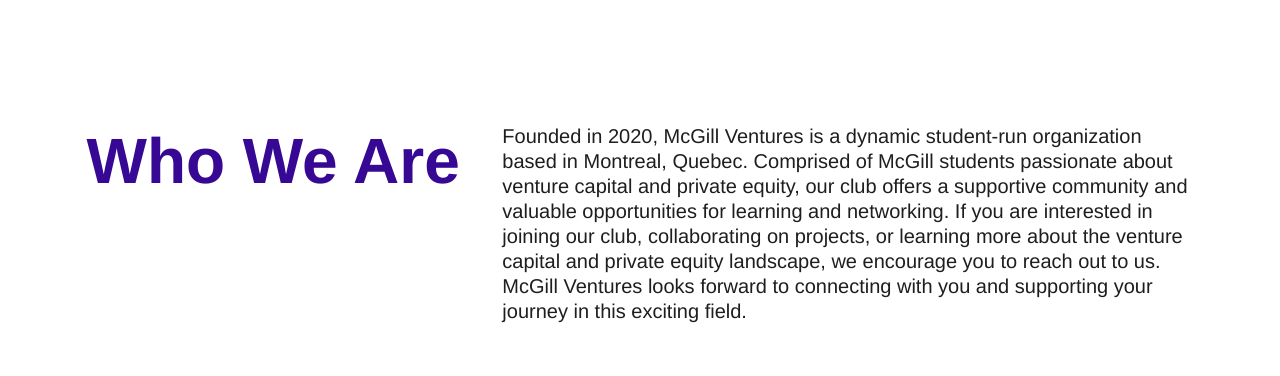
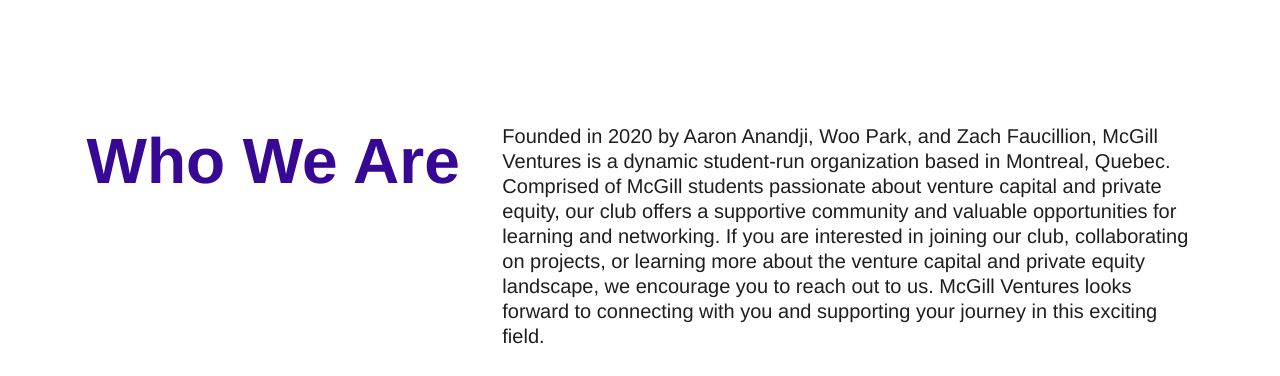
Before and after one commit to wasifsomji/McGillVentures, a React (Create React App) app: page / in a window 1280 px wide. Shown: the part 1940-2316 px from the top of the page. Built offline with nearby package versions, Linux system fonts and the light colour scheme.

Commit message:
updated founders

```diff
--- a/src/pages/Home/Home.tsx
+++ b/src/pages/Home/Home.tsx
@@ -54,7 +54,7 @@ const Home = () => {
                     </div>
                     <div className={styles.whoWeAreText}>
                         <ScrollAnimation animateIn="slideInRight" animateOnce="true">
-                        Founded in 2020, McGill Ventures is a dynamic student-run organization based in Montreal, Quebec.
+                        Founded in 2020 by Aaron Anandji, Woo Park, and Zach Faucillion, McGill Ventures is a dynamic student-run organization based in Montreal, Quebec.
                         Comprised of McGill students passionate about venture capital and private equity, our club offers a supportive community and valuable opportunities for learning and networking.
                         If you are interested in joining our club, collaborating on projects, or learning more about the venture capital and private equity landscape, we encourage you to reach out to us.
                         McGill Ventures looks forward to connecting with you and supporting your journey in this exciting field.
```
